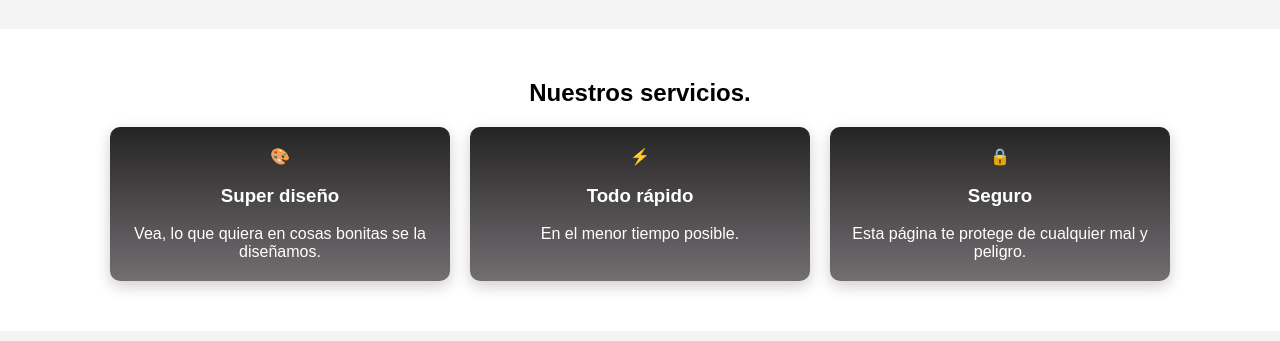
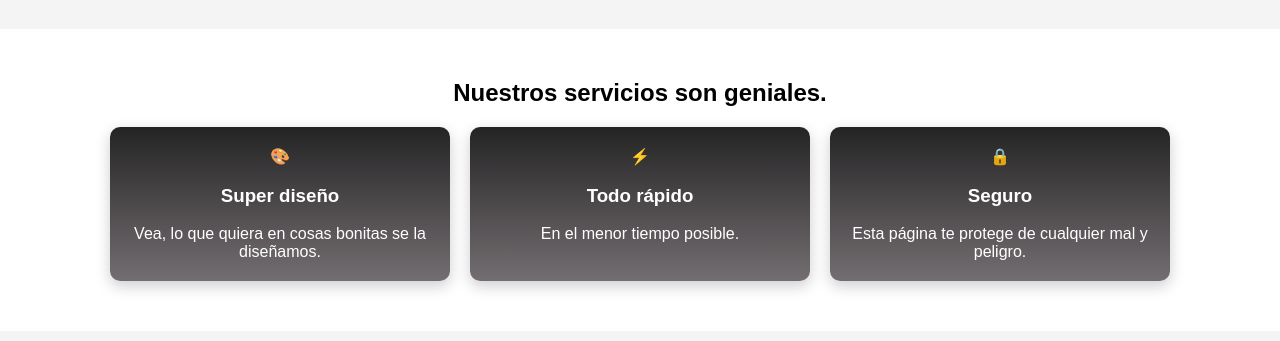
Before and after one commit to SimonTry/mi_pagina, a plain HTML site: page index.html in a window 1280 px wide. Shown: the part 144-485 px from the top of the page. Drawn offline with Linux system fonts and the light colour scheme.

Commit message:
(feat): Cambio en el título

```diff
--- a/index.html
+++ b/index.html
@@ -29,7 +29,7 @@
 
     <!-- Features Section -->
     <section id="services" class="services">
-        <h2>Nuestros servicios.</h2>
+        <h2>Nuestros servicios son geniales.</h2>
         <div class="services-cards">
             <div class="card">
                 <div>🎨</div>
```
